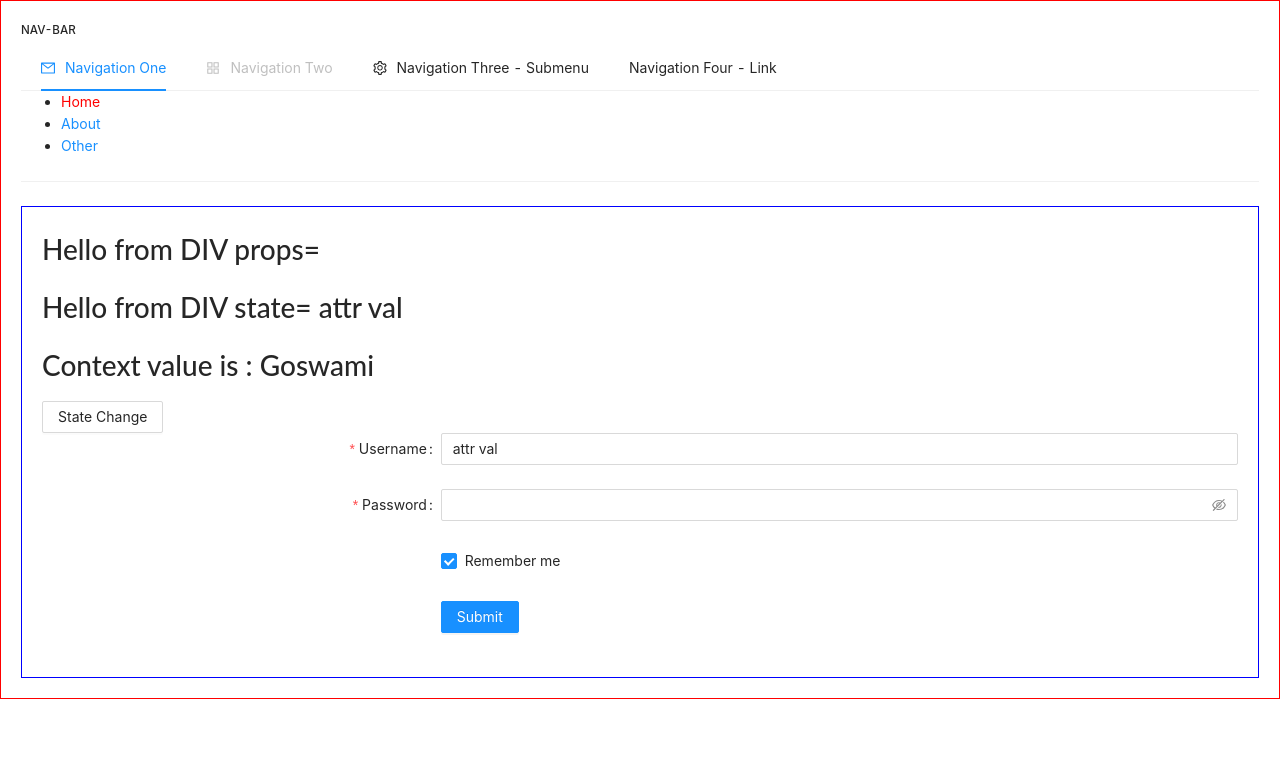
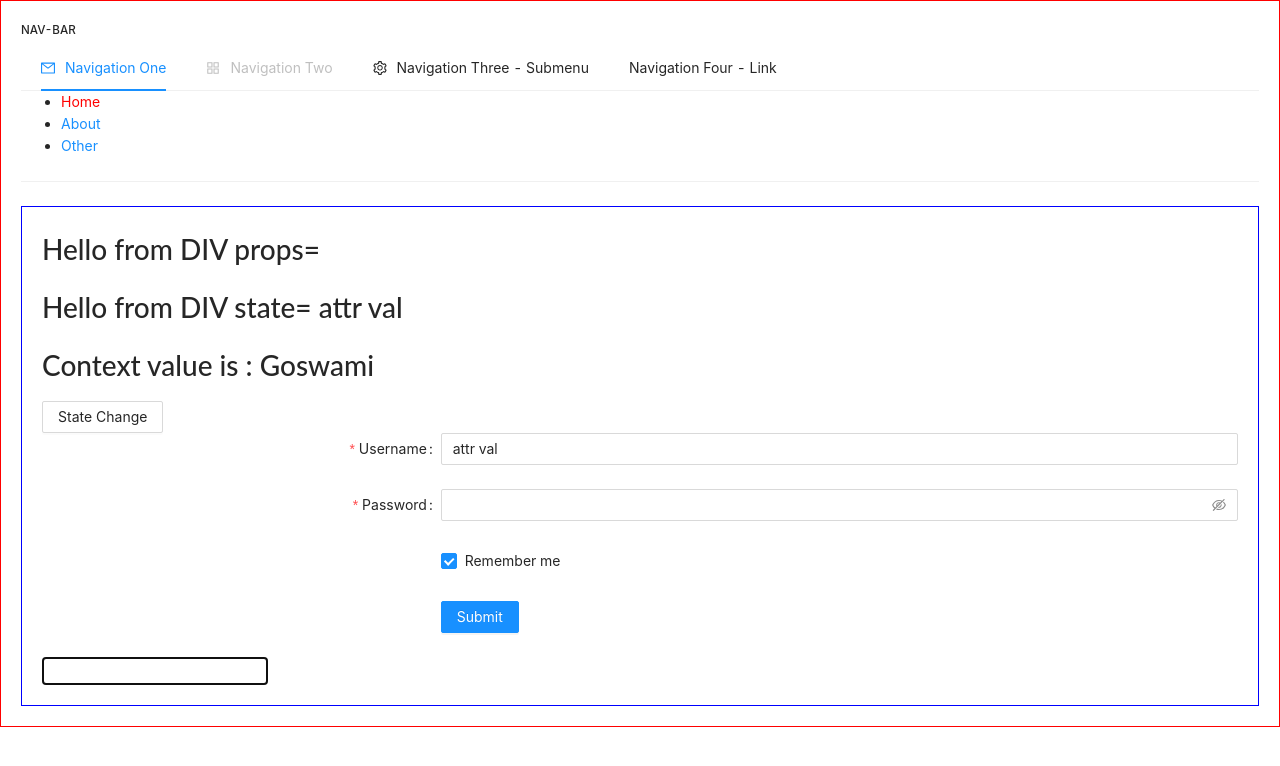
Before and after one commit to susnitdgp/react-goswami-second, a React (Create React App) app: page /Home in a window 1280 px wide. Shown: the top 766 px of the page. Built offline with nearby package versions, Linux system fonts and the light colour scheme.

Commit message:
1 file modified, 1 added

```diff
--- a/src/components/Greet.js
+++ b/src/components/Greet.js
@@ -2,6 +2,7 @@
 import { Button} from "antd";
 import {UserConsumer} from "./UserContext"
 import BasicForm from "./BasicForm"
+import RefsDemo from "./RefsDemo"
 
 
 // Class component example
@@ -76,6 +77,8 @@
 
               <BasicForm/>
 
+              <RefsDemo/>
+
               </div>
           )
 
--- /dev/null
+++ b/src/components/RefsDemo.js
@@ -0,0 +1,41 @@
+import React , {Component} from "react";
+
+
+class RefsDemo extends Component{
+
+  constructor(props){
+    super(props)
+
+    this.state={
+        'attr1':'attr val'
+    }
+
+    this.inputRef=React.createRef()
+
+
+  }
+
+  componentDidMount(){
+
+    this.inputRef.current.focus()
+
+
+  }
+
+  render(){
+
+    return (
+      <div>
+
+      <input type="text" ref={this.inputRef}/>
+
+      </div>
+
+    )
+  }
+
+
+
+}
+
+export default RefsDemo
```
